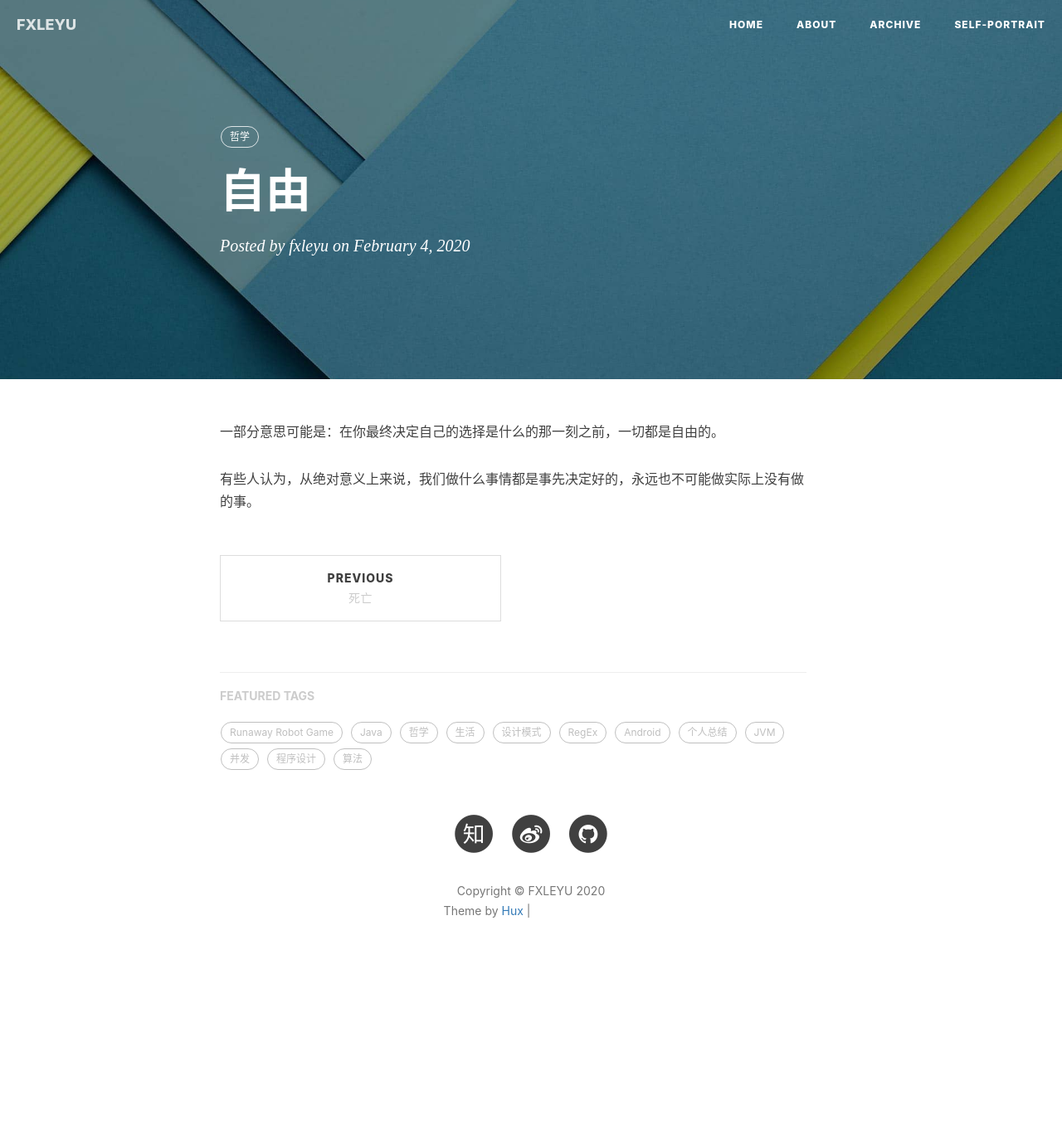
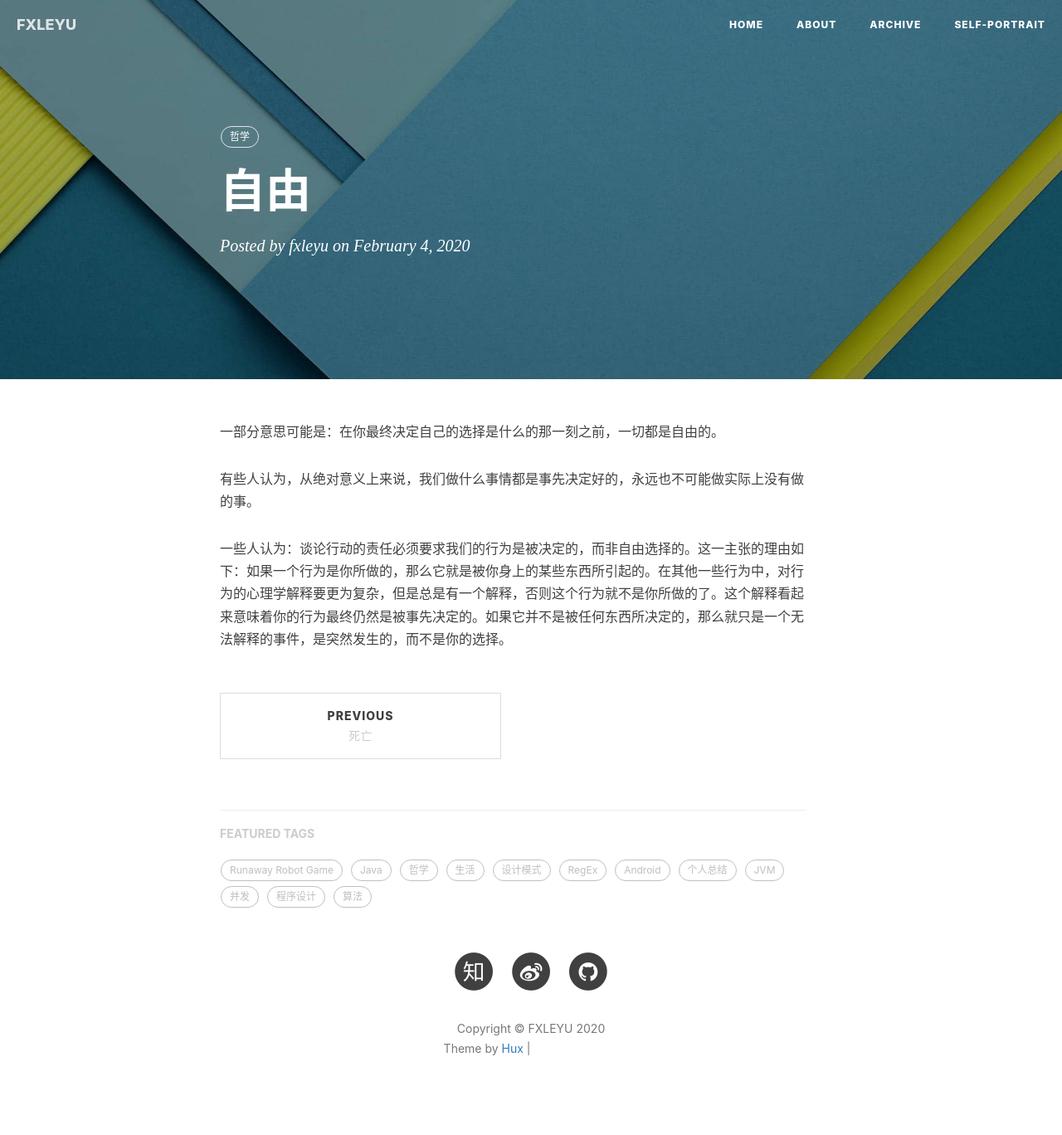
Before and after one commit to fxleyu/fxleyu.github.io, a Jekyll site: the page built from _posts/2020-02-04-freedom.md, in a window 1280 px wide. Shown: the whole page at 83% size. Built offline with Jekyll 4.4.1, drawn with Linux system fonts in a browser that asks for light colours; nearby versions of some CDN libraries; comment, search, counter and statistics services are not loaded; before the commit the page ends 1202 px from its top, so only the background shows below that; grey boxes are pictures that could not be loaded.

Commit message:
[自由] 决定论
Co-Authored-By: 朱智慧 <fxleyu@qq.com>

```diff
--- a/_posts/2020-02-04-freedom.md
+++ b/_posts/2020-02-04-freedom.md
@@ -10,3 +10,5 @@ tags:
 一部分意思可能是：在你最终决定自己的选择是什么的那一刻之前，一切都是自由的。
 
 有些人认为，从绝对意义上来说，我们做什么事情都是事先决定好的，永远也不可能做实际上没有做的事。
+
+一些人认为：谈论行动的责任必须要求我们的行为是被决定的，而非自由选择的。这一主张的理由如下：如果一个行为是你所做的，那么它就是被你身上的某些东西所引起的。在其他一些行为中，对行为的心理学解释要更为复杂，但是总是有一个解释，否则这个行为就不是你所做的了。这个解释看起来意味着你的行为最终仍然是被事先决定的。如果它并不是被任何东西所决定的，那么就只是一个无法解释的事件，是突然发生的，而不是你的选择。
```
